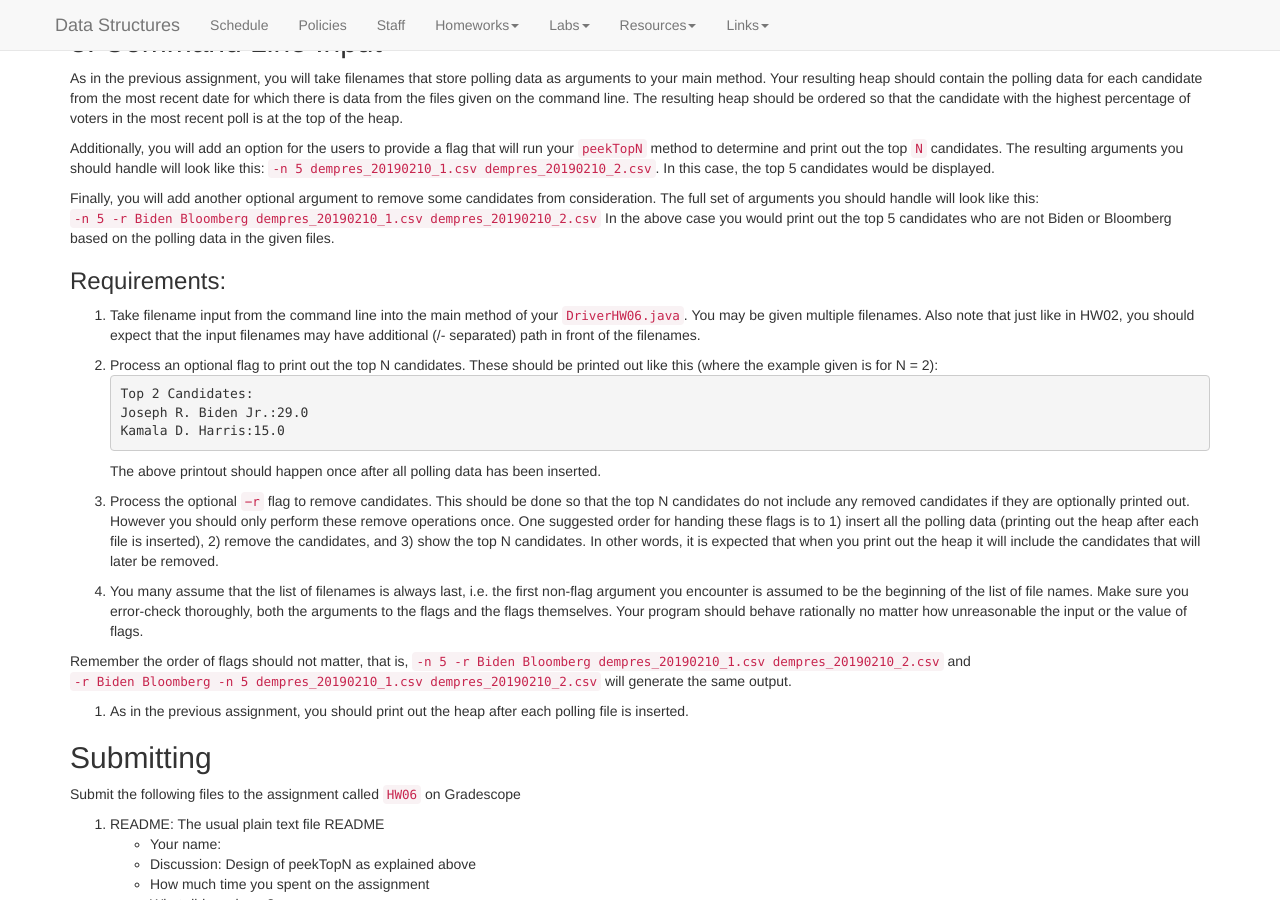
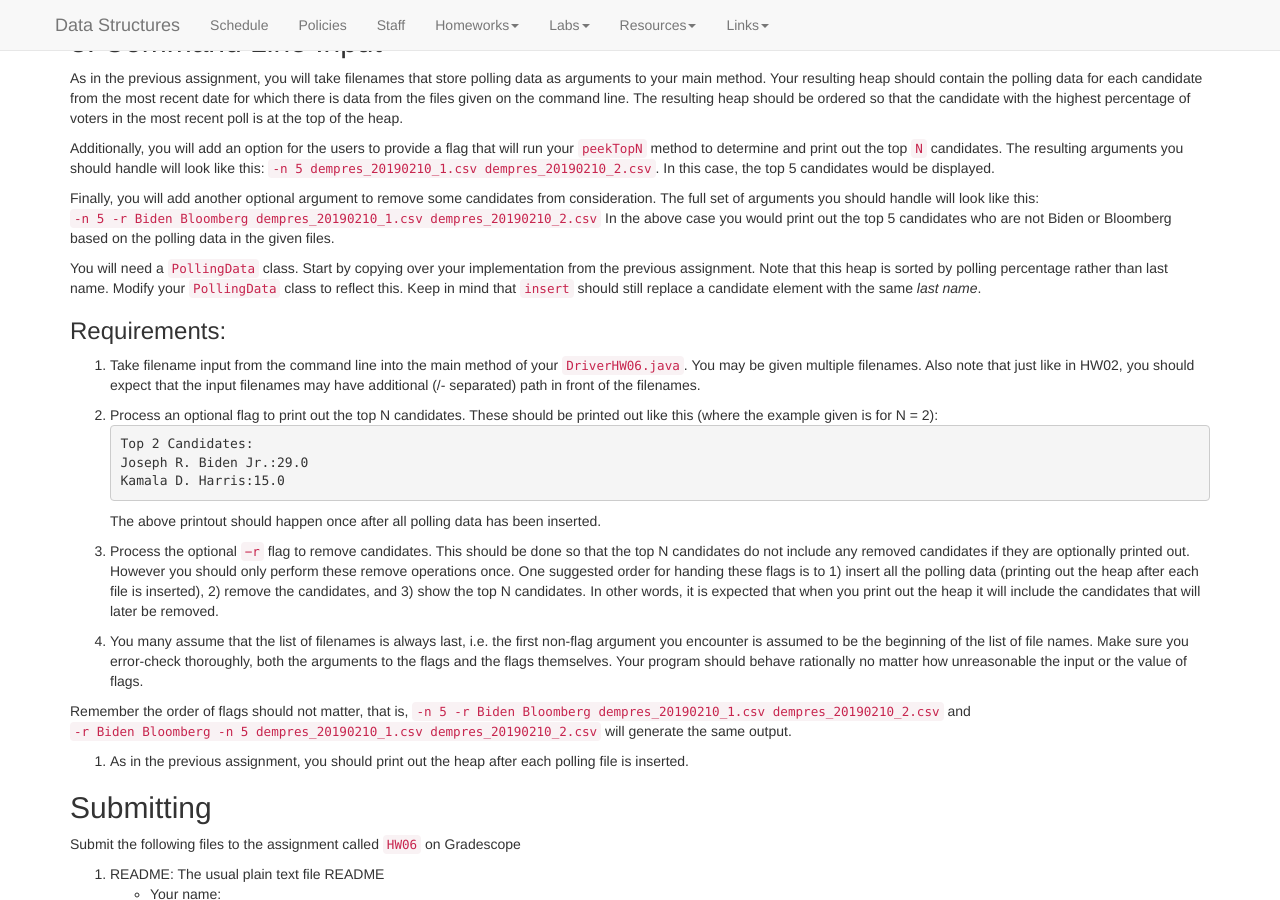
Before and after one commit to kalte0/BMC-CS-151.github.io, a Jekyll site: the page built from hws/HW06.md, in a window 1280 px wide and 900 px high, scrolled down 1774 px. Built offline with Jekyll 4.4.1, drawn with Linux system fonts in a browser that asks for light colours; nearby versions of some CDN libraries.

Commit message:
Update HW06.md

```diff
--- a/hws/HW06.md
+++ b/hws/HW06.md
@@ -178,6 +178,11 @@ from consideration. The full set of arguments you should handle will look like t
 In the above case you would print out the top 5 candidates who are not Biden or
 Bloomberg based on the polling data in the given files.
 
+You will need a `PollingData` class. Start by copying over your implementation from the previous assignment.
+Note that this heap is sorted by polling percentage rather than last name.
+Modify your `PollingData` class to reflect this. Keep in mind that `insert` should still replace a candidate element with the same _last name_.
+
+
 ### Requirements:
 
 1. Take filename input from the command line into the main method of your
```
